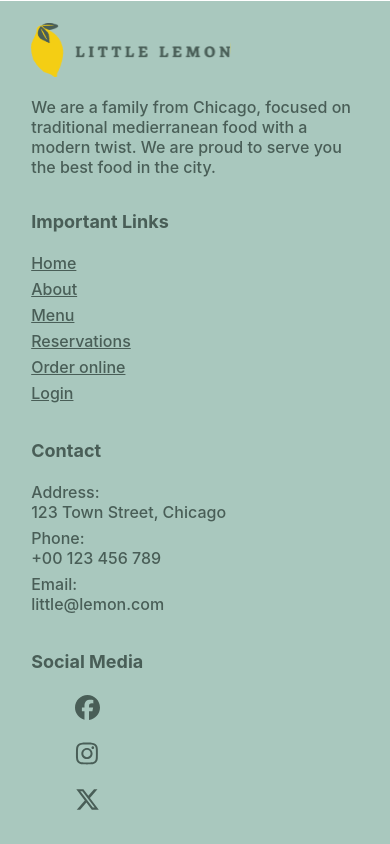
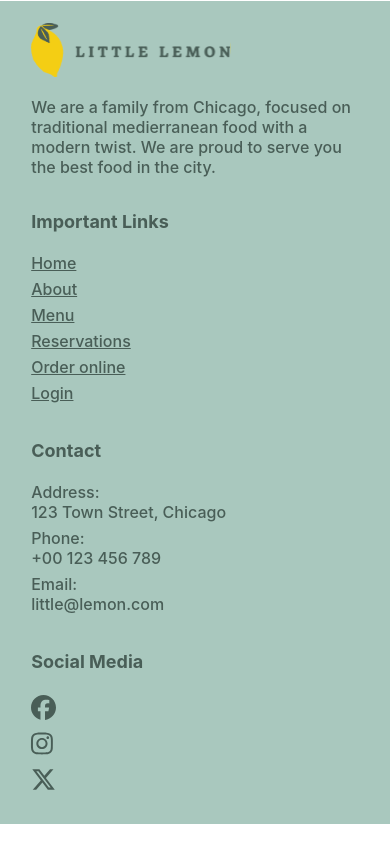
Before and after one commit to estefaniaramirezmnt/meta-frontend-developer-project, a React (Create React App) app: page / in a window 390 px wide. Shown: the part 2416-3260 px from the top of the page. Built offline with nearby package versions, Linux system fonts and the light colour scheme.

Commit message:
Changed aling of brands icons and width of cards menu items on small screens

```diff
--- a/src/style/App.css
+++ b/src/style/App.css
@@ -381,6 +381,11 @@ footer .brands li {
     justify-content: flex-start;
   }
 
+  .menu-items {
+    margin: auto;
+    width: 60%;
+  }
+
   /* footer */
   footer section {
     padding: 10px 8%;
@@ -390,23 +395,22 @@ footer .brands li {
   .company-info p {
     width: 100%;
   }
+
+  footer .brands li {
+    text-align: left;
+    margin: 0;
+  }
 }
 
-@media (max-width: 970px) {
-  .menu-items {
-    margin: auto;
-    width: 70%;
-  }
-}
 @media (max-width: 700px) {
   .menu-items {
-    width: 80%;
+    width: 70%;
   }
 }
 
 @media (max-width: 600px) {
   .menu-items {
-    width: 90%;
+    width: 80%;
   }
 }
 
```
